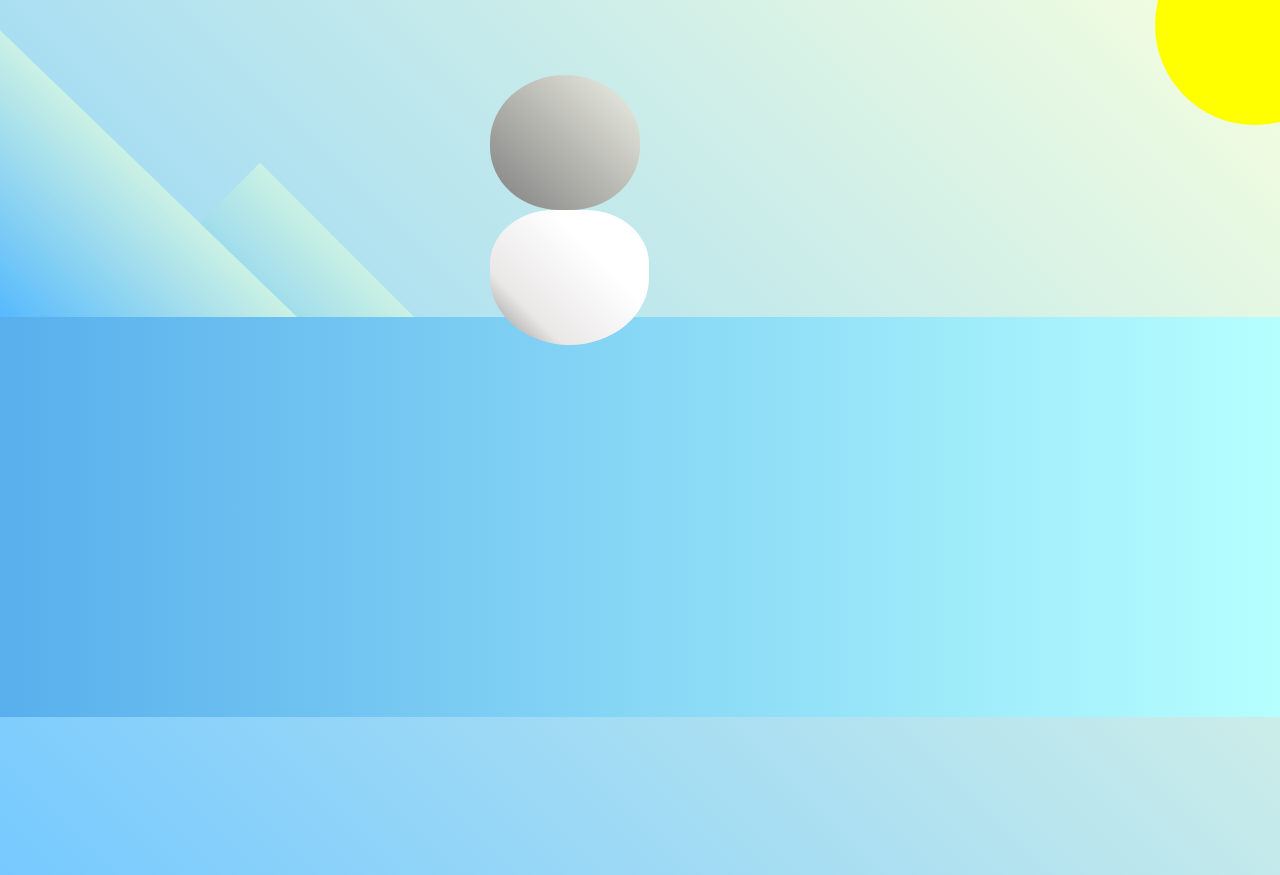
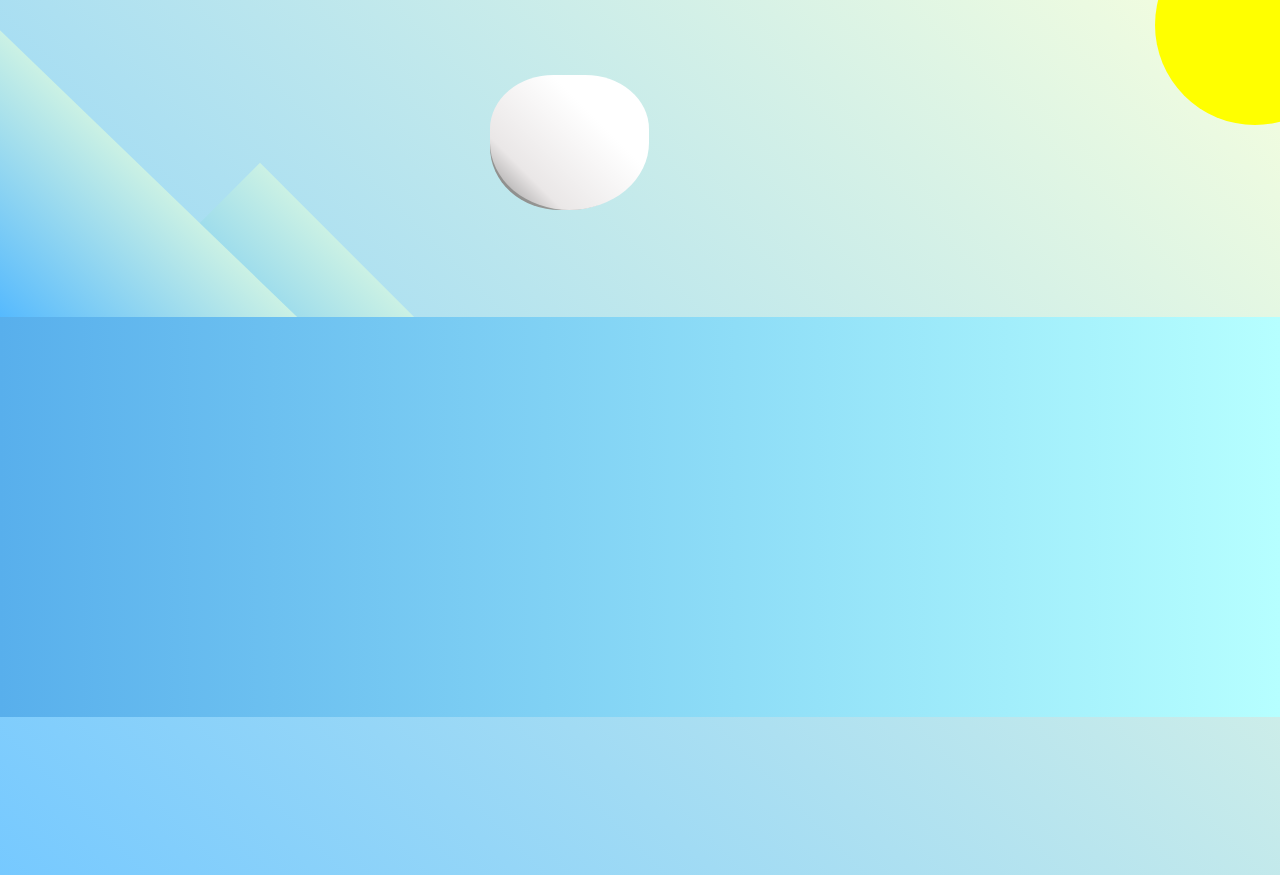
Before and after one commit to cookieflakes2/cf2_fcc, a plain HTML site: page responsive_web_design/flappyPenguin/index.html in a window 1280 px wide. Shown: the top 875 px of the page. Drawn offline with Linux system fonts and the light colour scheme.

Commit message:
target all penguin descendants

```diff
--- a/responsive_web_design/flappyPenguin/styles.css
+++ b/responsive_web_design/flappyPenguin/styles.css
@@ -69,6 +69,10 @@ body {
     border-radius: 80% 80% 100% 100%;
 }
 
+.penguin * {
+    position: absolute;
+}
+
 .ground {
     width: 100vw;
     height: 400px;
```
